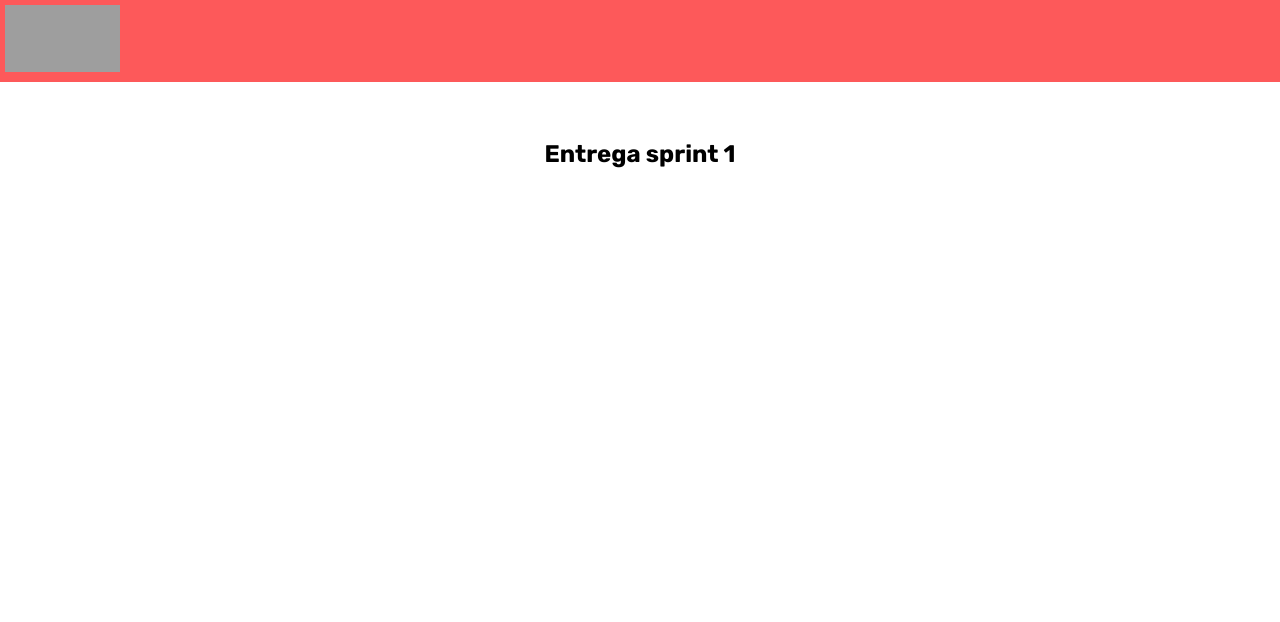
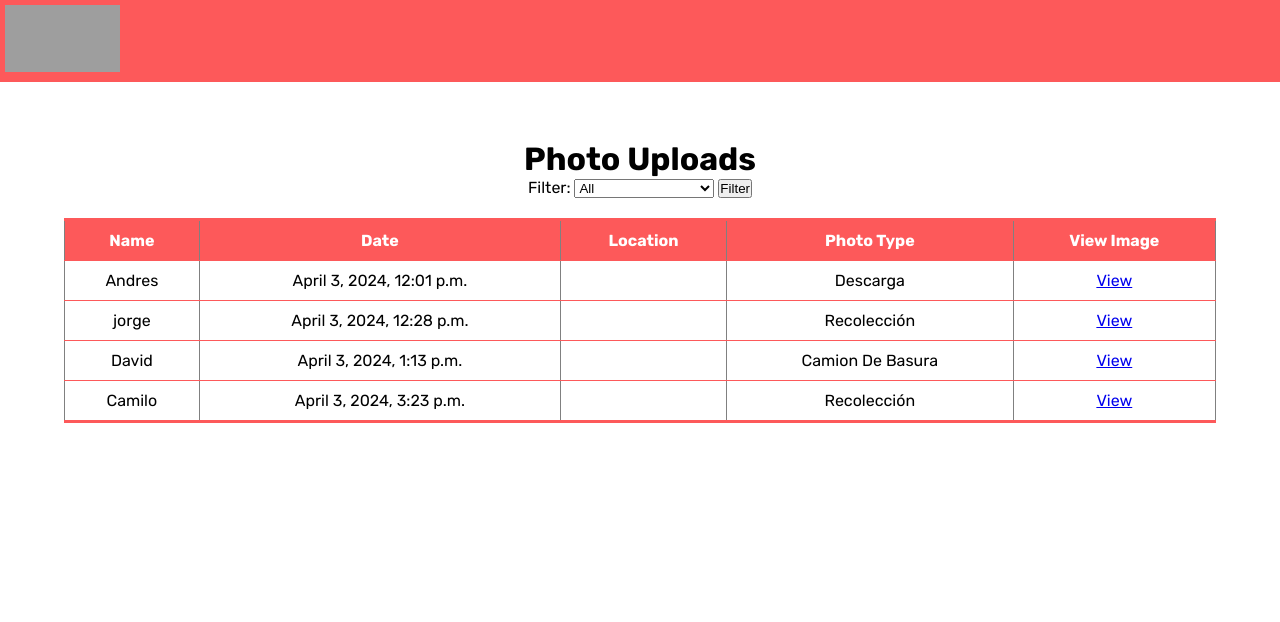
Before and after one commit to DavidRuizE/Proyecto-Integrador-2, a Django app: page / in a window 1280 px wide. Shown: the top 622 px of the page. Run offline with Django 4.2, Linux system fonts and the light colour scheme; data comes from the database, SQL or seed files in the repository; both versions use the stored data as it was after the commit; some libraries are stand-ins or nearby versions; some web fonts are replaced; grey boxes are pictures that could not be loaded.

Commit message:
modificaciones

```diff
--- a/BotellasDeAmor/APP/templates/core/home.html
+++ b/BotellasDeAmor/APP/templates/core/home.html
@@ -1,5 +1,67 @@
 {% extends 'core/base.html' %}
 {% load static %}
 {% block content %}
-<h2 style="text-align: center;" >Entrega sprint 1</h2>
+
+<!-- Filter options -->
+<style>
+        body{
+            text-align: center;
+        }
+        table {
+            width: 90%; /* Set table width to 90% of the page */
+            border-collapse: collapse; /* Collapse borders */
+            margin: 20px auto; /* Center the table */
+            border-top: 3px solid #fd595a; /* Top border color */
+            border-bottom: 3px solid #fd595a; /* Bottom border color */
+        }
+        th, td {
+            padding: 10px; /* Add padding to cells */
+            border-bottom: 1px solid #fd595a; /* Bottom border color for each cell */
+        }
+        th {
+            background-color: #fd595a; /* Header background color */
+            color: white; /* Header text color */
+        }
+    </style>
+</head>
+<body>
+    <h1>Photo Uploads</h1>
+
+    <!-- Filter options -->
+    <form action="{% url 'home' %}" method="GET">
+        <label for="filter">Filter:</label>
+        <select name="filter" id="filter">
+            <option value="">All</option>
+            <option value="recent">De nuevas a viejas</option>
+            <option value="oldest">De viejas a NUevas</option>
+        </select>
+        <button type="submit">Filter</button>
+    </form>
+
+    <!-- Table to display photo uploads -->
+    <table border="1">
+        <thead>
+            <tr>
+                <th>Name</th>
+                <th>Date</th>
+                <th>Location</th>
+                <th>Photo Type</th>
+                <th>View Image</th> <!-- New column for the button -->
+            </tr>
+        </thead>
+        <tbody>
+            {% for photo in photo_uploads %}
+            <tr>
+                <td>{{ photo.name }}</td>
+                <td>{{ photo.date }}</td>
+                <td>{{ photo.place }}</td>
+                <td>{{ photo.get_photoType_display }}</td>
+                <td>
+                    <a href="{{ photo.image.url }}" target="_blank">View</a> <!-- Button to view image -->
+                </td>
+            </tr>
+            {% endfor %}
+        </tbody>
+    </table>
+</body>
 {% endblock %}
--- a/BotellasDeAmor/APP/urls.py
+++ b/BotellasDeAmor/APP/urls.py
@@ -4,7 +4,7 @@ from . import views
 
 
 urlpatterns =[
-    path("", homePageView.as_view(), name= "home"),
+    path("", views.homePageView, name= "home"),
     path("registro/", views.singupView, name= "registro"),
     path("accede/", views.loginPageView, name= "login"),
     path("logout/", views.logoutPageView, name= "logout"),
--- a/BotellasDeAmor/APP/views.py
+++ b/BotellasDeAmor/APP/views.py
@@ -20,8 +20,18 @@ from django.views.generic import UpdateView, DeleteView
 
 # Create your views here.
 
-class homePageView(TemplateView):
-    template_name = 'core/home.html'
+
+def homePageView(request):
+    filter_option = request.GET.get('filter')
+
+    if filter_option == 'recent':
+        photos = Foto.objects.order_by('-date')
+    elif filter_option == 'oldest':
+        photos = Foto.objects.order_by('date')
+    else:
+        photos = Foto.objects.all()
+
+    return render(request, 'core/home.html', {'photo_uploads': photos})
 
 def loginPageView(request):
     if request.method=="POST":
```
Also changed, not shown: BotellasDeAmor/APP/templates/photo/uploadphoto.html (+7 -0 lines), BotellasDeAmor/db.sqlite3, BotellasDeAmor/media/uploads/product/Fondo_AEOnOem.jpg (added), BotellasDeAmor/media/uploads/product/Fondo_nsEBu5h.jpg (added).
